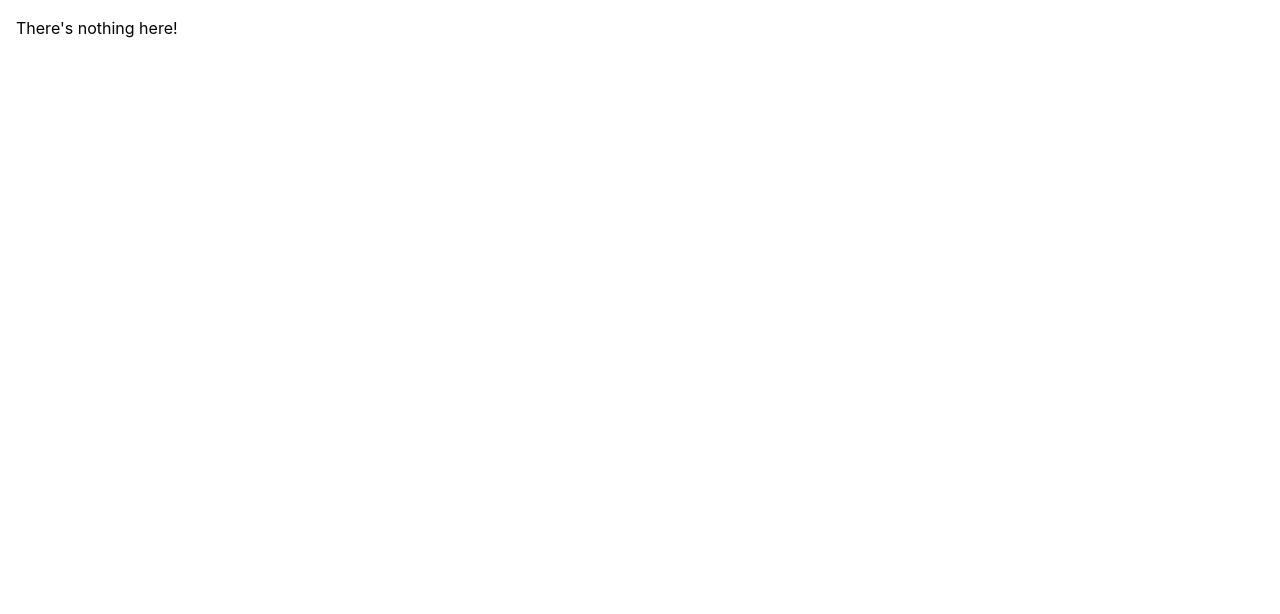
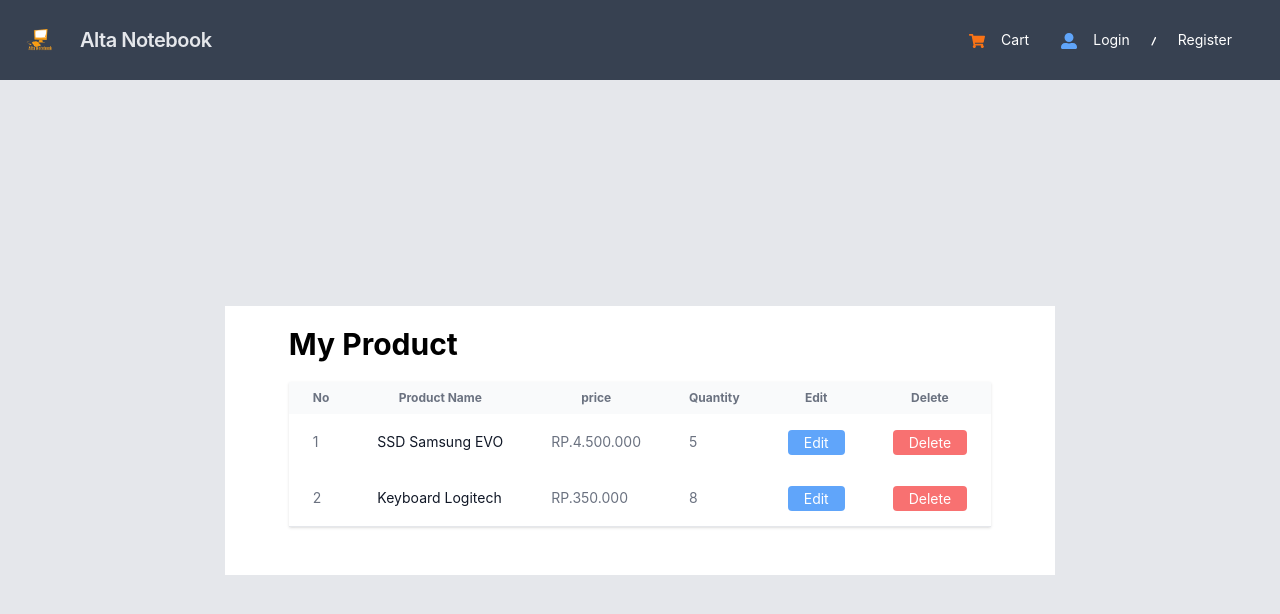
Before and after one commit to GROUP-6-E-COMMERCE/GROUP-6-FE-E-COMMERCE, a React (Create React App) app: page /myproduct in a window 1280 px wide. Shown: the top 614 px of the page. Built offline with nearby package versions, Linux system fonts and the light colour scheme.

Commit message:
slicing list my product

```diff
--- a/src/App.js
+++ b/src/App.js
@@ -1,6 +1,5 @@
 import "./styles/App.css";
 import Layout from "./components/Layout";
-import Login from "./pages/Login";
 import Homepage from "./pages/Homepage";
 
 const App = () => {
--- /dev/null
+++ b/src/pages/ListProductPage.jsx
@@ -0,0 +1,96 @@
+import React from "react";
+import Layout from "../components/Layout";
+import Header from "../components/Header";
+
+function ListProductPage() {
+  return (
+    <Layout>
+      <Header></Header>
+      <div className="justify-center items-center h-full sm:flex ">
+        <div className="flex flex-col m-5">
+          <div className="w-full px-16 pb-12 bg-white">
+            <div className="text-start text-3xl font-bold py-5">My Product</div>
+            <div className="border-b border-gray-200 shadow w-max">
+              <table>
+                <thead className="bg-gray-50">
+                  <tr>
+                    <th className="px-6 py-2 text-xs text-gray-500">No</th>
+                    <th className="px-6 py-2 text-xs text-gray-500">
+                      Product Name
+                    </th>
+                    <th className="px-6 py-2 text-xs text-gray-500">price</th>
+                    <th className="px-6 py-2 text-xs text-gray-500">
+                      Quantity
+                    </th>
+                    <th className="px-6 py-2 text-xs text-gray-500">Edit</th>
+                    <th className="px-6 py-2 text-xs text-gray-500">Delete</th>
+                  </tr>
+                </thead>
+                <tbody className="bg-white">
+                  <tr className="whitespace-nowrap">
+                    <td className="px-6 py-4 text-sm text-gray-500">1</td>
+                    <td className="px-6 py-4">
+                      <div className="text-sm text-gray-900">
+                        SSD Samsung EVO
+                      </div>
+                    </td>
+                    <td className="px-6 py-4">
+                      <div className="text-sm text-gray-500">RP.4.500.000</div>
+                    </td>
+                    <td className="px-6 py-4 text-sm text-gray-500">5</td>
+                    <td className="px-6 py-4">
+                      <a
+                        href=" "
+                        className="px-4 py-1 text-sm text-white bg-blue-400 rounded"
+                      >
+                        Edit
+                      </a>
+                    </td>
+                    <td className="px-6 py-4">
+                      <a
+                        href=" "
+                        className="px-4 py-1 text-sm text-white bg-red-400 rounded"
+                      >
+                        Delete
+                      </a>
+                    </td>
+                  </tr>
+                  <tr className="whitespace-nowrap">
+                    <td className="px-6 py-4 text-sm text-gray-500">2</td>
+                    <td className="px-6 py-4">
+                      <div className="text-sm text-gray-900">
+                        Keyboard Logitech
+                      </div>
+                    </td>
+                    <td className="px-6 py-4">
+                      <div className="text-sm text-gray-500">RP.350.000</div>
+                    </td>
+                    <td className="px-6 py-4 text-sm text-gray-500">8</td>
+                    <td className="px-6 py-4">
+                      <a
+                        href=" "
+                        className="px-4 py-1 text-sm text-white bg-blue-400 rounded"
+                      >
+                        Edit
+                      </a>
+                    </td>
+                    <td className="px-6 py-4">
+                      <a
+                        href=" "
+                        className="px-4 py-1 text-sm text-white bg-red-400 rounded"
+                      >
+                        Delete
+                      </a>
+                    </td>
+                  </tr>
+                </tbody>
+              </table>
+            </div>
+          </div>
+        </div>
+      </div>
+    </Layout>
+  );
+}
+
+export default ListProductPage;
--- a/src/routes/Routes.jsx
+++ b/src/routes/Routes.jsx
@@ -6,6 +6,7 @@ import Cart from "../pages/Cart";
 import Orderlist from "../pages/Orderlist";
 import Login from "../pages/Login";
 import Register from "../pages/Register";
+import ListProductPage from "../pages/ListProductPage";
 
 const App = () => {
   return (
@@ -17,6 +18,7 @@ const App = () => {
         <Route path="/orderlist" element={<Orderlist />} />
         <Route path="/login" element={<Login />} />
         <Route path="/register" element={<Register />} />
+        <Route path="/myproduct" element={<ListProductPage />} />
         <Route
           path="*"
           element={
```
